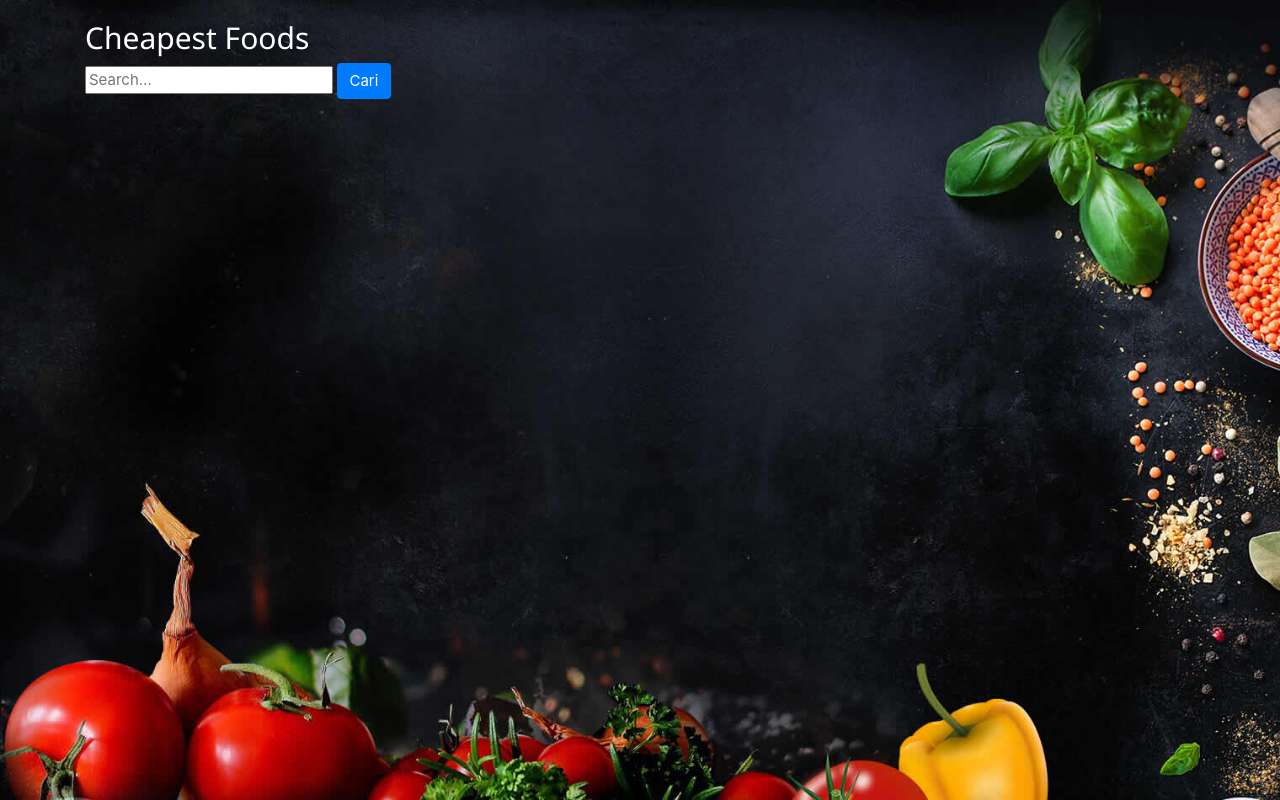
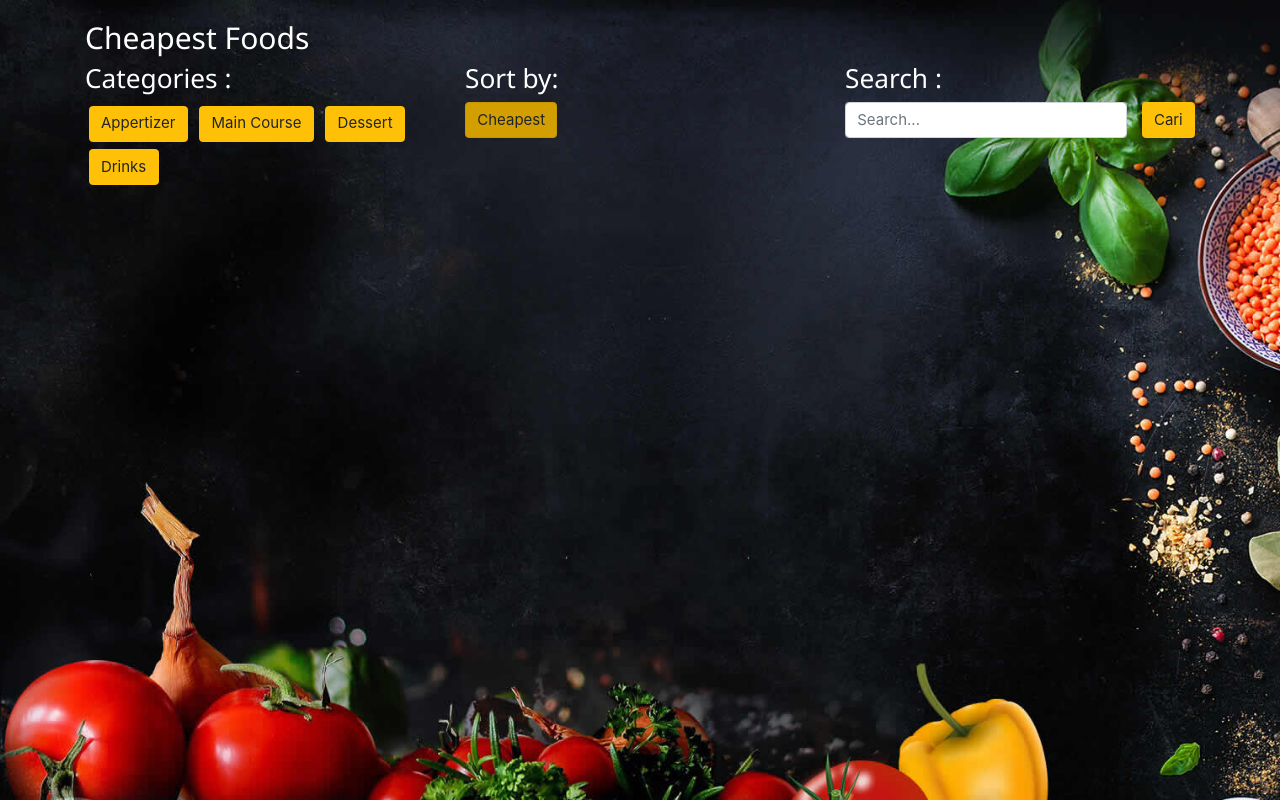
Before and after one commit to AkimotoS04/foods, a CodeIgniter app: page /database/foods/sort in a window 1280 px wide. Shown: the part 54-854 px from the top of the page. Run offline with CodeIgniter, Linux system fonts and the light colour scheme; data that the repository does not hold is empty.

Commit message:
Sefruit Update yg Lupa dipush :")
Tampilan button sama posisi makanan sedikit diubah ae :"

```diff
--- a/application/views/foods/sort.php
+++ b/application/views/foods/sort.php
@@ -1,11 +1,28 @@
-<div class="kepala">
-<h2><?= $title ?></h2>
-<form action="<?php echo base_url().'foods/cari' ?>" method="get">
-	<input type="text" name="cari" placeholder="Search...">
-	<input class="btn btn-primary" type="submit" value="Cari">
-</form>
+<div class="kepala row">
+	<h2 class="col-sm-12"><?= $title ?></h2>
+	<h3 class="col-sm-4">Categories :</h3>
+	<h3 class="col-sm-4">Sort by:</h3>
+	<h3 class="col-sm-4">Search :</h3>
+	<div class="col-sm-4">
+		<button class="btn btn-warning m-1" role="button" href="">Appertizer</button>
+		<button class="btn btn-warning m-1" role="button" href="">Main Course</button>
+		<button class="btn btn-warning m-1" role="button" href="">Dessert</button>
+		<button class="btn btn-warning m-1" role="button" href="">Drinks</button>
+	</div>
+	<div class="col-sm-4">
+		<form action="<?php echo base_url().'foods/sort' ?>" method="post">
+			<button class="btn btn-warning active" role="button" href="/foods/foods/sort_price">Cheapest</button>
+		</form>
+	</div>
+	<div class="col-sm-4">
+		<form class="input-group mb-3 " action="<?php echo base_url().'foods/cari' ?>" method="get">
+			<input  class="form-control rounded mr-3" type="text" name="cari" placeholder="Search...">
+			<input class="btn btn-warning" type="submit" value="Cari"><br>
+		</form>
+	</div>
+</div>
 
-<div class="row" style="color:black">
+<div class="row mt-3" style="color:black">
 	<?php foreach ($foods as $key => $food) : ?>
 	<div class="col-12 col-sm-6 col-md-4">
 		<div class="card mb-4 w3-container w3-animate-zoom">
--- a/application/views/users/register.php
+++ b/application/views/users/register.php
@@ -1,5 +1,3 @@
-
-
 <?php echo form_open('users/register'); ?>
 <div class="row w3-container w3-animate-zoom" style="color:white">
   <div class="col-md-3">
```
Also changed, not shown: application/views/foods/index.php (+12 -5 lines).
